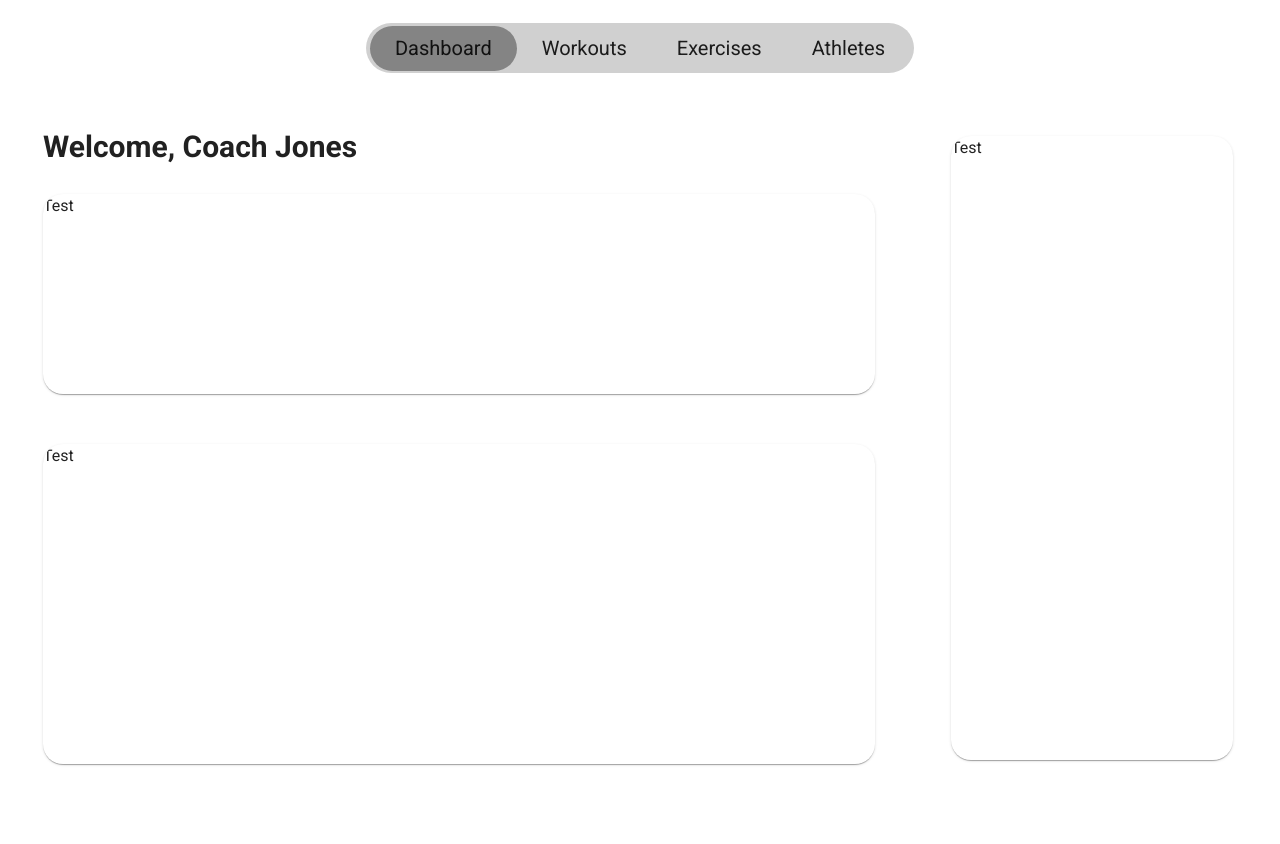
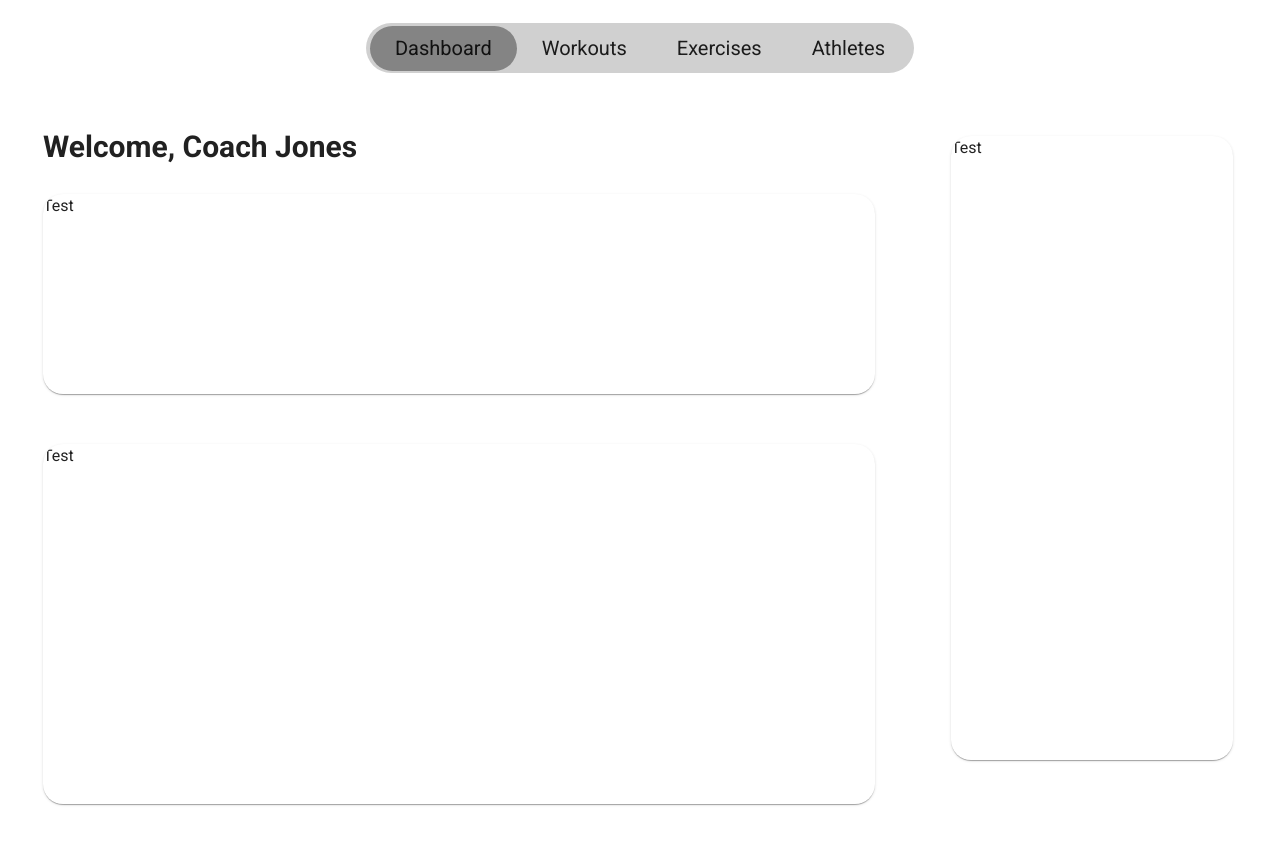
Before and after one commit to DaveyClonts/Project-3-frontend, a Vue app: page /dashboardCoach in a window 1280 px wide. Shown: the top 844 px of the page. Built offline with nearby package versions, Linux system fonts and the light colour scheme.

Commit message:
adjusted height

```diff
--- a/src/pages/coach/dashboard-coach.vue
+++ b/src/pages/coach/dashboard-coach.vue
@@ -43,7 +43,7 @@
 }
 
 .exercises-card {
-    height: 40vh;
+    height: 45vh;
     width: 65vw;
     border-radius: 20px;
 }
```
